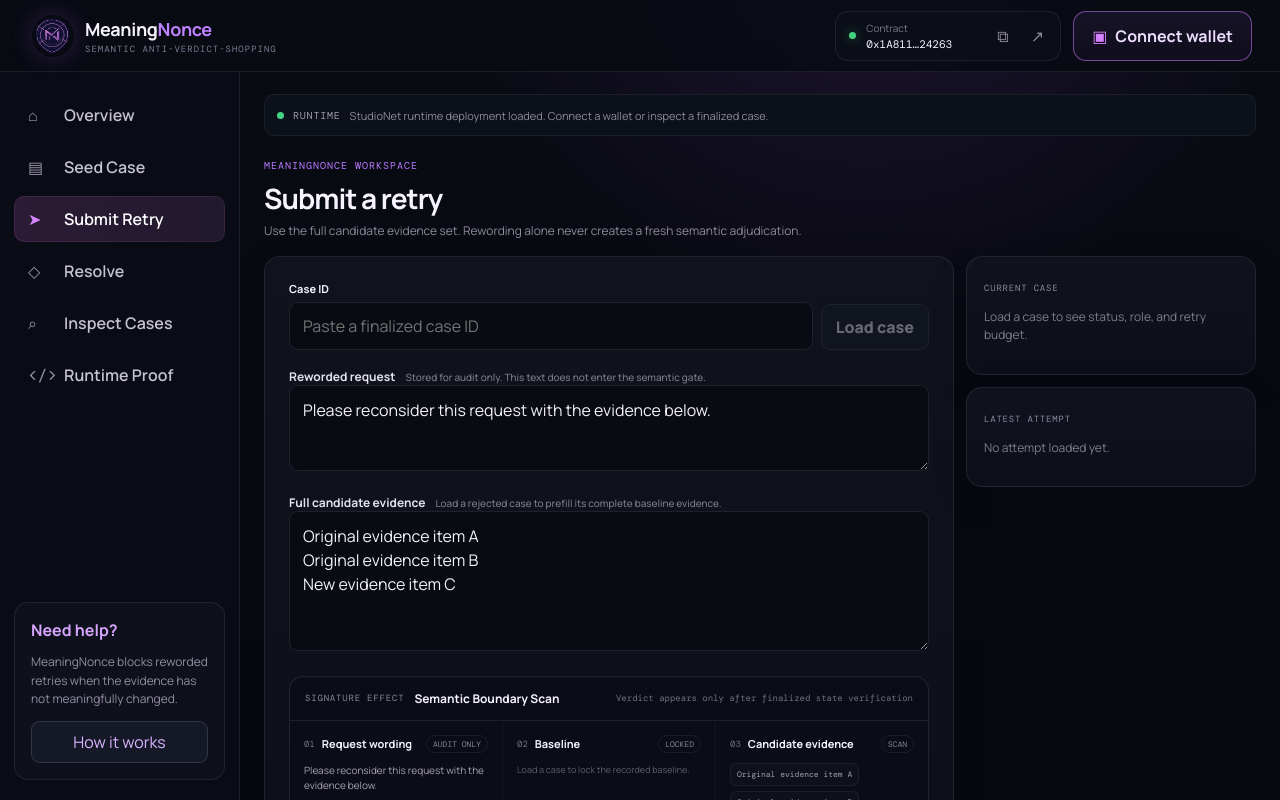
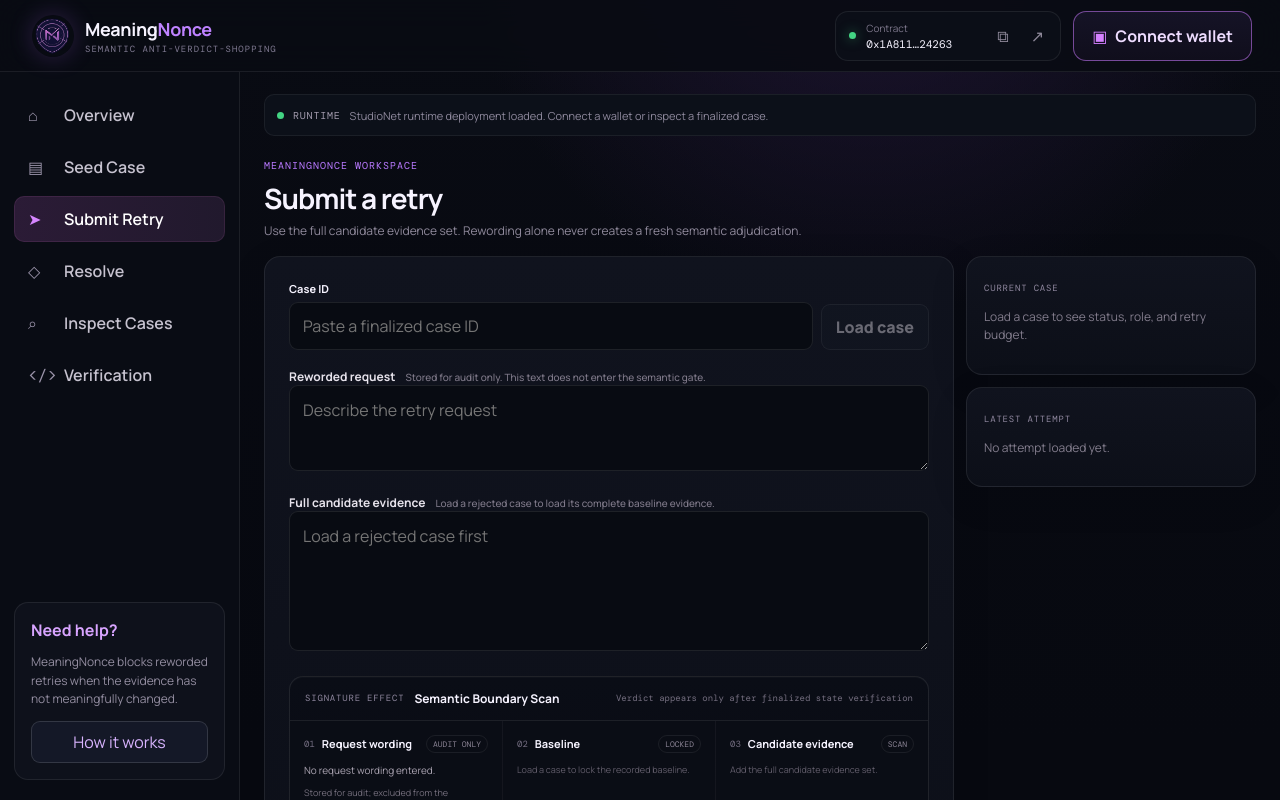
Before and after one commit to nikvn89/MeaningNonce, a React (Vite) app: page / in a window 1280 px wide. Both pictures are taken after a click on the button 760 px from the left and 485 px from the top of the page. Shown: the top 800 px of the page. Built offline with nearby package versions, Linux system fonts and the light colour scheme; what genlayer-js would draw is missing.

Commit message:
Add files via upload

```diff
--- a/src/App.tsx
+++ b/src/App.tsx
@@ -22,18 +22,18 @@ function App() {
   const [caseData, setCaseData] = useState<CaseRecord | null>(null);
   const [attemptData, setAttemptData] = useState<AttemptRecord | null>(null);
 
-  const [caseRef, setCaseRef] = useState('agent-case-104');
-  const [reason, setReason] = useState('The previous request was rejected because the submitted evidence did not establish the required condition.');
-  const [seedEvidence, setSeedEvidence] = useState('Original evidence item A\nOriginal evidence item B');
+  const [caseRef, setCaseRef] = useState('');
+  const [reason, setReason] = useState('');
+  const [seedEvidence, setSeedEvidence] = useState('');
 
   const [caseId, setCaseId] = useState('');
-  const [requestText, setRequestText] = useState('Please reconsider this request with the evidence below.');
-  const [retryEvidence, setRetryEvidence] = useState('Original evidence item A\nOriginal evidence item B\nNew evidence item C');
+  const [requestText, setRequestText] = useState('');
+  const [retryEvidence, setRetryEvidence] = useState('');
 
-  const [freshDecision, setFreshDecision] = useState<'REJECTED'|'ACCEPTED'>('REJECTED');
-  const [freshReason, setFreshReason] = useState('Fresh upstream decision after reviewing the reopened case.');
-  const [freshEvidence, setFreshEvidence] = useState('Original evidence item A\nOriginal evidence item B\nNew evidence item C');
-  const [declineNote, setDeclineNote] = useState('The reopened evidence does not justify adopting a new upstream baseline.');
+  const [freshDecision, setFreshDecision] = useState<''|'REJECTED'|'ACCEPTED'>('');
+  const [freshReason, setFreshReason] = useState('');
+  const [freshEvidence, setFreshEvidence] = useState('');
+  const [declineNote, setDeclineNote] = useState('');
   const [attemptId, setAttemptId] = useState('');
   const [scanPhase, setScanPhase] = useState<ScanPhase>('idle');
   const [scanBaseline, setScanBaseline] = useState<string[]>([]);
@@ -131,6 +131,7 @@ function App() {
   async function resolve() {
     try {
       if (!caseId) throw new Error('Enter a case ID first.');
+      if (!freshDecision) throw new Error('Choose a fresh decision first.');
       await withWrite('record_fresh_decision', [caseId, freshDecision, freshReason, linesToJson(freshEvidence)]);
       const c = await readJson<CaseRecord>(contractAddress as `0x${string}`, 'get_case', [caseId]);
       const expectedStatus = freshDecision === 'ACCEPTED' ? 'CLOSED_ACCEPTED' : 'LOCKED_REJECTED';
@@ -237,7 +238,7 @@ function App() {
       <NavButton active={page==='retry'} icon="➤" label="Submit Retry" onClick={openRetryPage} />
       <NavButton active={page==='resolve'} icon="◇" label="Resolve" onClick={() => setPage('resolve')} />
       <NavButton active={page==='inspect'} icon="⌕" label="Inspect Cases" onClick={() => setPage('inspect')} />
-      <NavButton active={page==='evidence'} icon="</>" label="Runtime Proof" onClick={() => setPage('evidence')} />
+      <NavButton active={page==='evidence'} icon="</>" label="Verification" onClick={() => setPage('evidence')} />
       <div className="sidebarSpacer" />
       <div className="helpCard">
         <b>Need help?</b>
@@ -263,9 +264,9 @@ function App() {
         aside={<SideState caseData={caseData} attemptData={attemptData} account={account} />}
       >
         <StepHint number="1" title="Connect the authority wallet" body="The connected wallet will own the decision lifecycle for this case reference." done={!!account}/>
-        <Field label="Case reference" hint="Use a short unique ID for this case."><input value={caseRef} onChange={e=>setCaseRef(e.target.value)}/></Field>
-        <Field label="Recorded rejection reason" hint="What was the original decision and why?"><textarea value={reason} onChange={e=>setReason(e.target.value)}/></Field>
-        <Field label="Baseline evidence" hint="One evidence item per line."><textarea className="tall" value={seedEvidence} onChange={e=>setSeedEvidence(e.target.value)}/></Field>
+        <Field label="Case reference" hint="Use a short unique ID for this case."><input value={caseRef} onChange={e=>setCaseRef(e.target.value)} placeholder="Enter a unique case reference"/></Field>
+        <Field label="Recorded rejection reason" hint="What was the original decision and why?"><textarea value={reason} onChange={e=>setReason(e.target.value)} placeholder="Describe the recorded rejection and rationale"/></Field>
+        <Field label="Baseline evidence" hint="One evidence item per line."><textarea className="tall" value={seedEvidence} onChange={e=>setSeedEvidence(e.target.value)} placeholder="Enter the original evidence, one item per line"/></Field>
         <button className="primaryButton" disabled={busy || !account} onClick={seed}>Seed rejected case</button>
         <p className="actionNote">🔒 This action is recorded on-chain and becomes the baseline for future retries.</p>
       </PageLayout>}
@@ -275,9 +276,9 @@ function App() {
         subtitle="Use the full candidate evidence set. Rewording alone never creates a fresh semantic adjudication."
         aside={<SideState caseData={caseData} attemptData={attemptData} account={account} />}
       >
-        <CaseLoader caseId={caseId} setCaseId={(value) => { setCaseId(value); if (value !== caseData?.case_id) { setCaseData(null); setAttemptData(null); setScanPhase('idle'); setScanBaseline([]); setScanCandidate([]); setScanResult(null); } }} busy={busy} onLoad={() => { setScanPhase('idle'); setScanResult(null); void inspect(caseId, '', true); }}/>
-        <Field label="Reworded request" hint="Stored for audit only. This text does not enter the semantic gate."><textarea disabled={retryFormLocked} value={requestText} onChange={e=>setRequestText(e.target.value)}/></Field>
-        <Field label={retryClosed ? "Final baseline evidence" : "Full candidate evidence"} hint={retryClosed ? "Final accepted baseline loaded from finalized contract state." : retryReady ? "Current baseline is prefilled. Append only genuinely new evidence; do not remove baseline items." : "Load a rejected case to prefill its complete baseline evidence."}><textarea className="tall" disabled={retryFormLocked} value={loadedCaseMatches && retryFormLocked ? caseData?.baseline_evidence.join('\n') || '' : retryEvidence} onChange={e=>setRetryEvidence(e.target.value)}/></Field>
+        <CaseLoader caseId={caseId} setCaseId={(value) => { setCaseId(value); if (value !== caseData?.case_id) { setCaseData(null); setAttemptData(null); setRetryEvidence(''); setScanPhase('idle'); setScanBaseline([]); setScanCandidate([]); setScanResult(null); } }} busy={busy} onLoad={() => { setScanPhase('idle'); setScanResult(null); void inspect(caseId, '', true); }}/>
+        <Field label="Reworded request" hint="Stored for audit only. This text does not enter the semantic gate."><textarea disabled={retryFormLocked} value={requestText} onChange={e=>setRequestText(e.target.value)} placeholder="Describe the retry request"/></Field>
+        <Field label={retryClosed ? "Final baseline evidence" : "Full candidate evidence"} hint={retryClosed ? "Final accepted baseline loaded from finalized contract state." : retryReady ? "Current baseline is loaded from finalized state. Append only genuinely new evidence; do not remove baseline items." : "Load a rejected case to load its complete baseline evidence."}><textarea className="tall" disabled={retryFormLocked} value={loadedCaseMatches && retryFormLocked ? caseData?.baseline_evidence.join('\n') || '' : retryEvidence} onChange={e=>setRetryEvidence(e.target.value)} placeholder={retryReady ? "Append genuinely new evidence below the loaded baseline" : "Load a rejected case first"}/></Field>
         <SemanticBoundaryScan
           phase={scanPhase}
           requestText={requestText}
@@ -310,11 +311,11 @@ function App() {
             <button className={freshDecision==='REJECTED' ? 'decisionCard selected' : 'decisionCard'} onClick={()=>setFreshDecision('REJECTED')}><b>REJECTED</b><span>Adopt the reopened evidence as the new rejection baseline.</span></button>
             <button className={freshDecision==='ACCEPTED' ? 'decisionCard selected accept' : 'decisionCard'} onClick={()=>setFreshDecision('ACCEPTED')}><b>ACCEPTED</b><span>Close the case. Future retries are not allowed.</span></button>
           </div>
-          <Field label="Decision reason"><textarea value={freshReason} onChange={e=>setFreshReason(e.target.value)}/></Field>
-          <Field label="Evidence reviewed" hint="Prefilled from the pending MATERIAL_DELTA attempt and must match it exactly."><textarea className="tall" value={freshEvidence} onChange={e=>setFreshEvidence(e.target.value)}/></Field>
-          <button className="primaryButton" disabled={busy || !isAuthority} onClick={resolve}>Record fresh {freshDecision.toLowerCase()} decision</button>
+          <Field label="Decision reason"><textarea value={freshReason} onChange={e=>setFreshReason(e.target.value)} placeholder="Describe the fresh decision and rationale"/></Field>
+          <Field label="Evidence reviewed" hint="Loaded from the pending MATERIAL_DELTA attempt and must match it exactly."><textarea className="tall" value={freshEvidence} onChange={e=>setFreshEvidence(e.target.value)} placeholder="Pending candidate evidence will load from finalized state"/></Field>
+          <button className="primaryButton" disabled={busy || !isAuthority || !freshDecision} onClick={resolve}>{freshDecision ? `Record fresh ${freshDecision.toLowerCase()} decision` : 'Choose a fresh decision'}</button>
           <div className="divider"><span>or keep the prior baseline</span></div>
-          <Field label="Decline note"><textarea value={declineNote} onChange={e=>setDeclineNote(e.target.value)}/></Field>
+          <Field label="Decline note"><textarea value={declineNote} onChange={e=>setDeclineNote(e.target.value)} placeholder="Explain why reopening is declined"/></Field>
           <button className="secondaryButton" disabled={busy || !isAuthority} onClick={decline}>Decline reopening</button>
           {!isAuthority && <div className="warningBox">Connect this case's decision-authority wallet to record or decline the fresh decision.</div>}
         </> : <div className="detailCard">
@@ -384,10 +385,10 @@ function Overview({contractAddress, validAddress, explorerUrl, onOpenSeed, onOpe
         <div className="outcomeList"><span>IMMATERIAL_DELTA</span><span className="material">MATERIAL_DELTA</span></div>
       </div>
       <div className="card infoCard runtimeQuick">
-        <span className="sectionEyebrow">Runtime proof</span>
+        <span className="sectionEyebrow">Verification</span>
         <h3>Verified on StudioNet.</h3>
         <p>The final deployment exercised replay blocking, evidence binding, epoch reset, terminal acceptance, and authority-role guards.</p>
-        <button className="textButton" onClick={onRuntimeCase}>Open verified demo case →</button>
+        <button className="textButton" onClick={onRuntimeCase}>Inspect verified runtime case →</button>
       </div>
     </section>
   </>
@@ -432,7 +433,7 @@ function RuntimeEvidence({onRuntimeCase,onRoleCase}:{onRuntimeCase:()=>void;onRo
     ['Authority guard', 'Decision authority retry → AUTHORITY_CANNOT_SUBMIT_RETRY before attempt/model call.'],
   ];
   return <>
-    <div className="pageHeading"><div><span className="kicker">STUDIONET PROOF</span><h1>Runtime evidence</h1><p>Behavioral proof from the final deployment. These are executed contract outcomes, not source-marker assertions.</p></div></div>
+    <div className="pageHeading"><div><span className="kicker">STUDIONET VERIFICATION</span><h1>Protocol verification</h1><p>Behavioral evidence from the final deployment. These are executed contract outcomes, not source-marker assertions.</p></div></div>
     <div className="evidenceGrid">
       <section className="card evidenceList">{gates.map(([title,body])=><div className="evidenceRow" key={title}><span className="checkIcon">✓</span><div><b>{title}</b><p>{body}</p></div></div>)}</section>
       <aside className="sideColumn">
```
